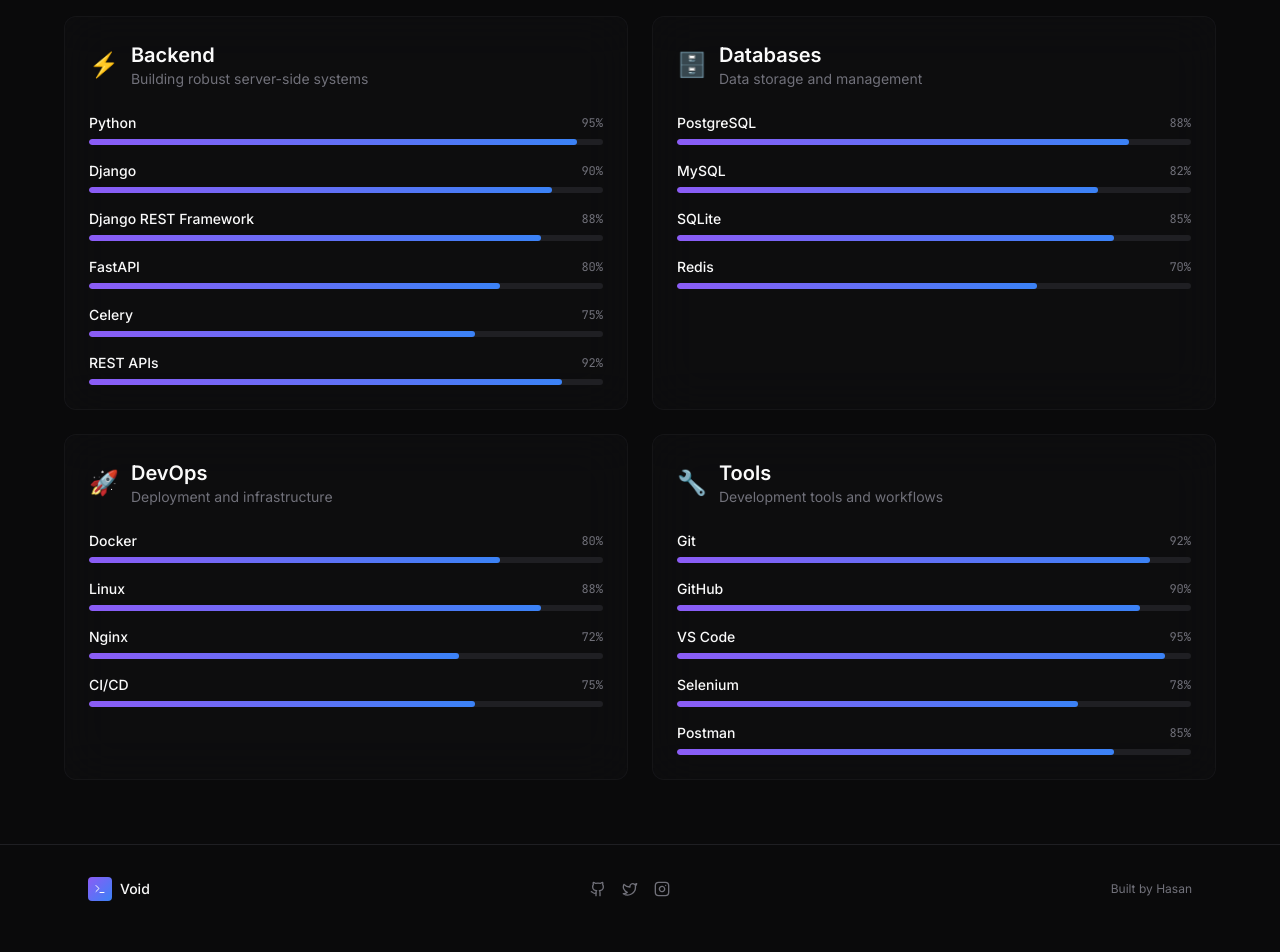
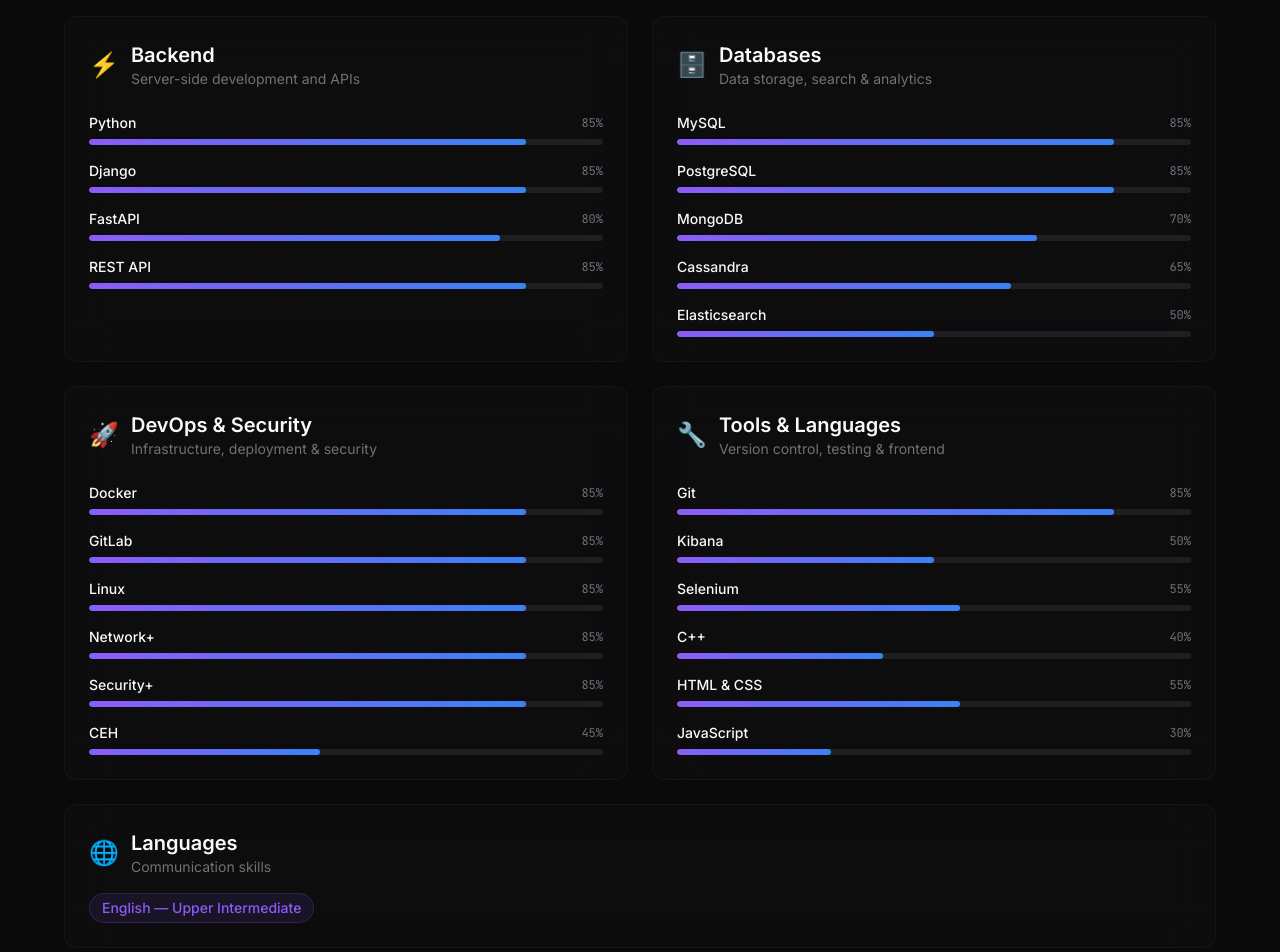
Before and after one commit to m-hasan-2004/dev_portfolio, a Next.js app in the folder src/: page /stack in a window 1280 px wide. Shown: the part 220-1172 px from the top of the page. Built offline with nearby package versions, Linux system fonts and the light colour scheme.

Commit message:
chore: changed some parts of website content - personal changes

```diff
--- a/src/components/sections/experience-page.tsx
+++ b/src/components/sections/experience-page.tsx
@@ -4,36 +4,36 @@
 
 const timeline = [
   {
-    period: "2023 — Present",
-    title: "Backend Developer",
-    org: "Personal Projects & Open Source",
+    period: "2026 — Present",
+    title: "Freelance Developer & Open Source",
+    org: "Self-Employed",
     description:
-      "Building and maintaining multiple backend systems using Python and Django. Designing RESTful APIs, optimizing database queries, and deploying containerized applications.",
-    tags: ["Python", "Django", "DRF", "Docker", "PostgreSQL"],
+      "Working on open-source projects and self-learning cutting edge technologies. Building and maintaining backend systems with Python and Django.",
+    tags: ["Python", "Django", "Open Source", "Self-Learning"],
   },
   {
-    period: "2023 — 2024",
-    title: "Python Development Intern",
-    org: "Tech Startup",
+    period: "Feb 2025 — Feb 2026",
+    title: "Python Developer",
+    org: "Private Sector, Iran, Qom",
     description:
-      "Contributed to backend development of a SaaS platform. Built API endpoints, integrated third-party services, and wrote automated tests. Improved system performance by optimizing database queries.",
-    tags: ["Python", "Django", "REST API", "MySQL"],
+      "Worked with Elasticsearch, Kibana, MongoDB, Cassandra, LDAP, and other tools. Built and maintained a sophisticated backend system.",
+    tags: ["Python", "Elasticsearch", "Kibana", "MongoDB", "Cassandra", "LDAP"],
   },
   {
-    period: "2023",
-    title: "Content Creator & Translator",
-    org: "Freelance",
+    period: "Sep 2021 — Sep 2024",
+    title: "Writer & Translator",
+    org: "Dicardo",
     description:
-      "Created technical content and translated documentation for developer communities. Focused on making technical concepts accessible to broader audiences.",
-    tags: ["Technical Writing", "Translation", "Documentation"],
+      "Blog-based content creation. Produced and edited graphical images using Adobe apps and AI tools. Summarized and created content using resources such as YouTube and Pinterest.",
+    tags: ["Content Creation", "Adobe", "AI Tools", "Translation"],
   },
   {
-    period: "2022 — 2023",
-    title: "Django Bootcamp",
-    org: "Self-Learning & Community",
+    period: "Jun 2023 — Jun 2024",
+    title: "Internship — Django / Python",
+    org: "Daneshkar",
     description:
-      "Completed intensive Django development training. Built multiple projects including e-commerce platforms, task management systems, and API services.",
-    tags: ["Django", "Web Development", "Git"],
+      "Completed 300+ hour bootcamp. Learned hard and soft skills including Python, Django, DRF, Docker, Docker Compose. Covered Agile principles, Scrum framework, and more.",
+    tags: ["Python", "Django", "DRF", "Docker", "Agile", "Scrum"],
   },
 ];
 
--- a/src/components/sections/stack-page.tsx
+++ b/src/components/sections/stack-page.tsx
@@ -1,56 +1,61 @@
 "use client";
 
 import { motion } from "framer-motion";
-import { Badge } from "@/components/ui/badge";
 
 const categories = [
   {
     title: "Backend",
     icon: "⚡",
-    description: "Building robust server-side systems",
+    description: "Server-side development and APIs",
     skills: [
-      { name: "Python", level: 95 },
-      { name: "Django", level: 90 },
-      { name: "Django REST Framework", level: 88 },
+      { name: "Python", level: 85 },
+      { name: "Django", level: 85 },
       { name: "FastAPI", level: 80 },
-      { name: "Celery", level: 75 },
-      { name: "REST APIs", level: 92 },
+      { name: "REST API", level: 85 },
     ],
   },
   {
     title: "Databases",
     icon: "🗄️",
-    description: "Data storage and management",
+    description: "Data storage, search & analytics",
     skills: [
-      { name: "PostgreSQL", level: 88 },
-      { name: "MySQL", level: 82 },
-      { name: "SQLite", level: 85 },
-      { name: "Redis", level: 70 },
+      { name: "MySQL", level: 85 },
+      { name: "PostgreSQL", level: 85 },
+      { name: "MongoDB", level: 70 },
+      { name: "Cassandra", level: 65 },
+      { name: "Elasticsearch", level: 50 },
     ],
   },
   {
-    title: "DevOps",
+    title: "DevOps & Security",
     icon: "🚀",
-    description: "Deployment and infrastructure",
+    description: "Infrastructure, deployment & security",
     skills: [
-      { name: "Docker", level: 80 },
-      { name: "Linux", level: 88 },
-      { name: "Nginx", level: 72 },
-      { name: "CI/CD", level: 75 },
+      { name: "Docker", level: 85 },
+      { name: "GitLab", level: 85 },
+      { name: "Linux", level: 85 },
+      { name: "Network+", level: 85 },
+      { name: "Security+", level: 85 },
+      { name: "CEH", level: 45 },
     ],
   },
   {
-    title: "Tools",
+    title: "Tools & Languages",
     icon: "🔧",
-    description: "Development tools and workflows",
+    description: "Version control, testing & frontend",
     skills: [
-      { name: "Git", level: 92 },
-      { name: "GitHub", level: 90 },
-      { name: "VS Code", level: 95 },
-      { name: "Selenium", level: 78 },
-      { name: "Postman", level: 85 },
+      { name: "Git", level: 85 },
+      { name: "Kibana", level: 50 },
+      { name: "Selenium", level: 55 },
+      { name: "C++", level: 40 },
+      { name: "HTML & CSS", level: 55 },
+      { name: "JavaScript", level: 30 },
     ],
   },
+];
+
+const languages = [
+  { name: "English", level: "Upper Intermediate" },
 ];
 
 export function StackPage() {
@@ -117,6 +122,32 @@
             </motion.div>
           ))}
         </div>
+
+        {/* Languages */}
+        <motion.div
+          initial={{ opacity: 0, y: 20 }}
+          animate={{ opacity: 1, y: 0 }}
+          transition={{ delay: 0.5 }}
+          className="mt-6 glass rounded-xl p-6"
+        >
+          <div className="flex items-center gap-3 mb-4">
+            <span className="text-2xl">🌐</span>
+            <div>
+              <h2 className="text-xl font-semibold">Languages</h2>
+              <p className="text-sm text-void-muted">Communication skills</p>
+            </div>
+          </div>
+          <div className="flex flex-wrap gap-2">
+            {languages.map((lang) => (
+              <span
+                key={lang.name}
+                className="rounded-full bg-accent-purple/10 px-3 py-1 text-sm font-medium text-accent-purple border border-accent-purple/20"
+              >
+                {lang.name} — {lang.level}
+              </span>
+            ))}
+          </div>
+        </motion.div>
       </div>
     </section>
   );
```
